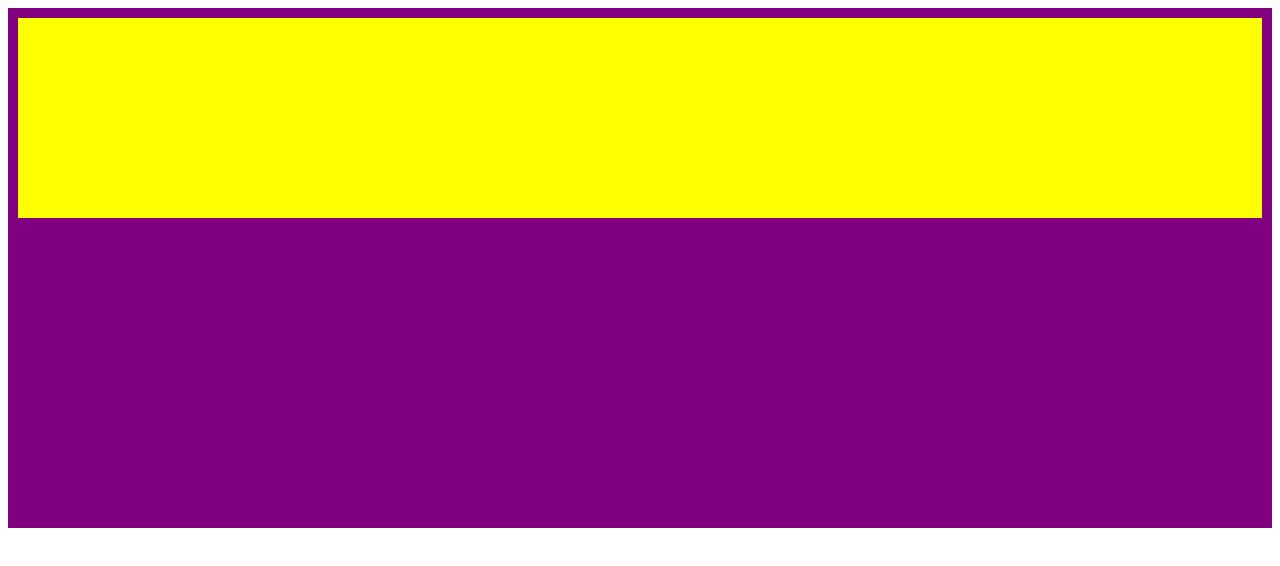
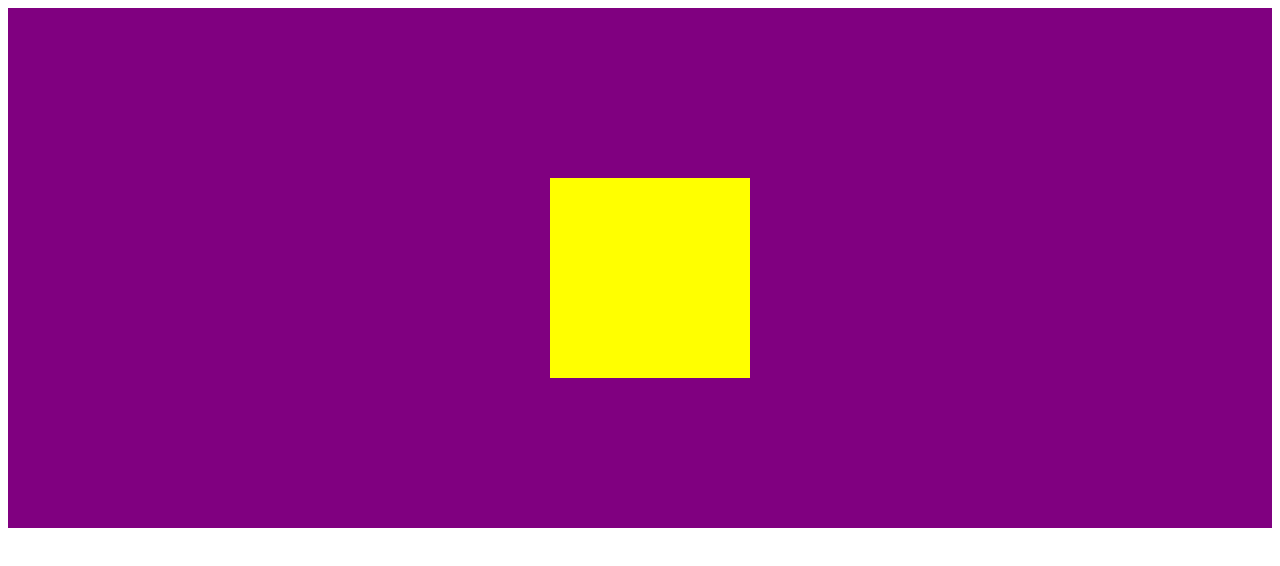
Before and after one commit to AndrewsAraujo/html-css, a plain HTML site: page exercicios/ex022/fundo.006.html in a window 1280 px wide. Drawn offline with Linux system fonts and the light colour scheme.

Commit message:
Update fundo.006.html

```diff
--- a/exercicios/ex022/fundo.006.html
+++ b/exercicios/ex022/fundo.006.html
@@ -9,11 +9,18 @@
             height: 500px;
             padding: 10px;
             background-color: purple;
+            position: relative;
         }
 
         #conteudo{
+            width: 200px;
             height: 200px;
             background-color: yellow;
+            position: absolute;
+
+            left: 50%;
+            top: 50%;
+            transform: translate(-90px, -90px);
         }
     </style>
 </head>
```
